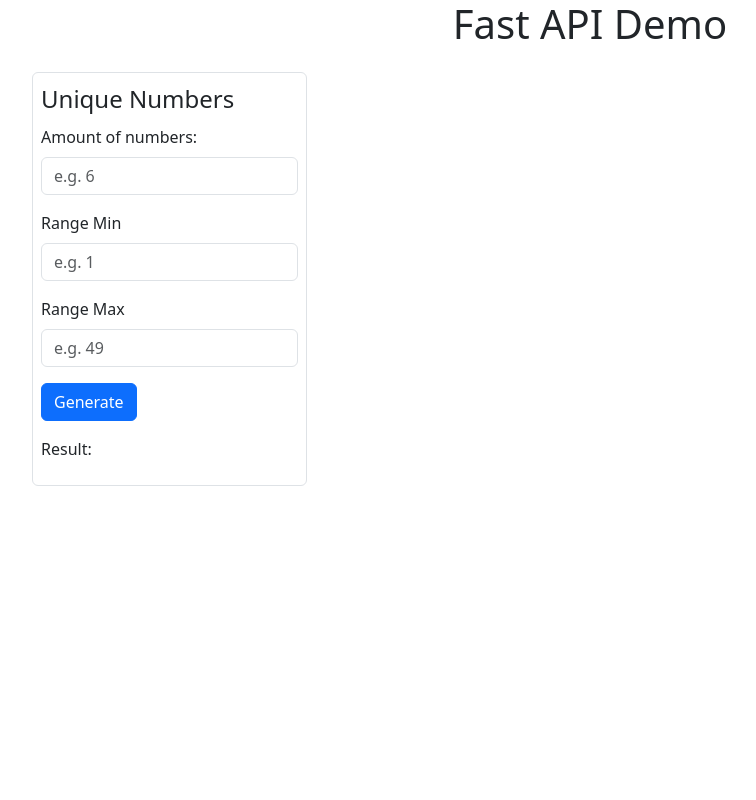
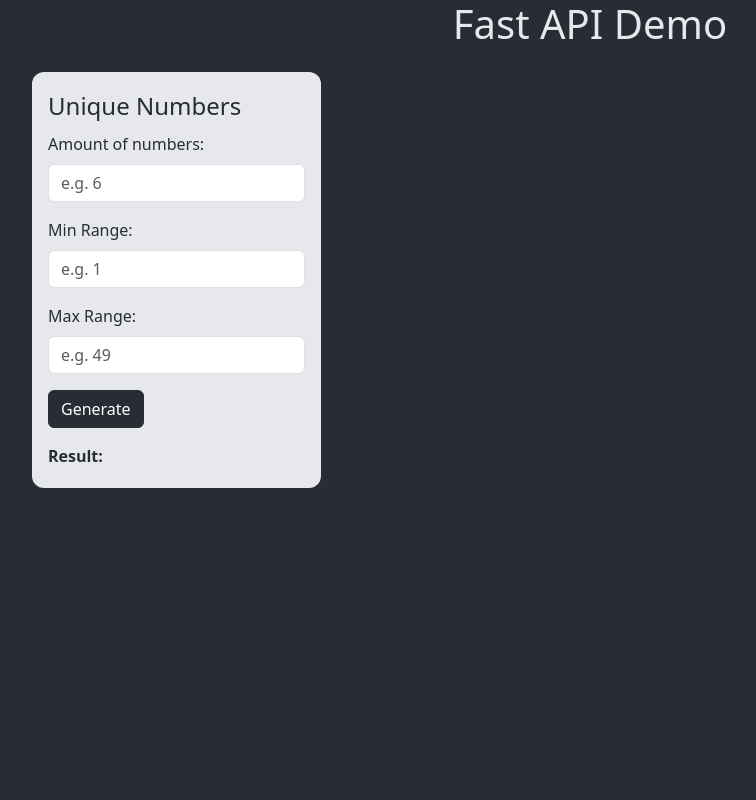
Before and after one commit to Gary-Burke/fast-api-demo, a FastAPI app: page / in a window 1280 px wide. Shown: the whole page, without its empty margins (50-806 px from the left). Run offline with FastAPI, Linux system fonts and the light colour scheme; some libraries are stand-ins or nearby versions.

Commit message:
Add styles and refactor function unique_nums form validation

```diff
--- a/main.py
+++ b/main.py
@@ -29,10 +29,15 @@ async def unique_nums(
     unique_min: int = 0,
     unique_max: int = 0
 ):
-    if (unique_min > unique_max):  # Form input validation to ensure max > min
+    #  Form input validation to ensure amount of numbers is less than range
+    #  This also covers validation to prevent min range bigger than max
+    if (unique_amount > (unique_max - unique_min)):
         return JSONResponse(
             status_code=400,
-            content={"error": "Min range must be less than max range"}
+            content={
+                "error": "Amount of numbers exceeds total range.\n"
+                "(Tip: Ensure min range is smaller than max)"
+            }
         )
 
     nums = []
--- a/static/css/style.css
+++ b/static/css/style.css
@@ -1,9 +1,35 @@
 
 :root {
     --dark-color: #282c34;
-    --light-color: #dadde4;
+    --light-color: #e6e8ec;
 }
 
-nav {
+header {
     background-color: var(--dark-color);
+    color: var(--light-color);
 }
+
+body {
+    background-color: var(--dark-color);
+    color: var(--dark-color);
+}
+
+form {
+    background-color: var(--light-color);
+    border-radius: 0.75rem;
+}
+
+.result {
+  white-space: pre-line;
+}
+
+.btn-primary {
+    background-color: var(--dark-color);
+    border-color: var(--dark-color);
+}
+
+.btn-primary:hover {
+    background-color: white;
+    color: var(--dark-color);
+    border-color: var(--dark-color);
+}
--- a/static/templates/base.html
+++ b/static/templates/base.html
@@ -23,7 +23,7 @@
 
 <body class="d-flex flex-column min-vh-100">
 
-<header class="container">
+<header>
   <h1 class="text-center">Fast API Demo</h1>
 </header>
 
--- a/static/templates/index.html
+++ b/static/templates/index.html
@@ -3,7 +3,7 @@
 {% block content %}
 <div class="d-flex flex-row">
     <form id="unique-form">
-        <fieldset class="border rounded p-2">
+        <fieldset class="p-3">
             <legend>Unique Numbers</legend>
             <div class="mb-3">
                 <label for="unique_amount" class="form-label">Amount of numbers:</label>
@@ -11,21 +11,21 @@
                     placeholder="e.g. 6">
             </div>
             <div class="mb-3">
-                <label for="unique_min" class="form-label">Range Min</label>
+                <label for="unique_min" class="form-label">Min Range:</label>
                 <input type="number" class="form-control" id="unique_min" name="unique_min"
                     placeholder="e.g. 1">
             </div>
             <div class="mb-3">
-                <label for="unique_max" class="form-label">Range Max</label>
+                <label for="unique_max" class="form-label">Max Range:</label>
                 <input type="number" class="form-control" id="unique_max" name="unique_max"
                     placeholder="e.g. 49">
             </div>
-            <div class="col-auto">
+            <div class="col">
                 <button type="submit" class="btn btn-primary mb-3">Generate</button>
             </div>
             <div>
-                <p>Result:</p>
-                <p id="unique-result"></p>
+                <p class="mb-1"><strong>Result:</strong></p>
+                <p class="mb-1 result" id="unique-result"></p>
             </div>
         </fieldset>
     </form>
```
